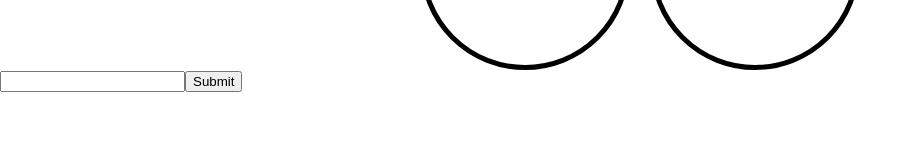
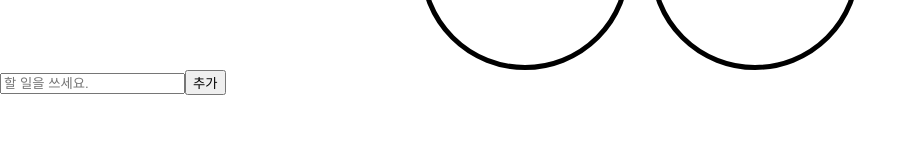
Before and after one commit to saramnim/UVC-TodoList, a React (Create React App) app: page / in a window 1280 px wide. Shown: the part 140-300 px from the top of the page, without its empty margins (0-923 px from the left). Built offline with nearby package versions, Linux system fonts and the light colour scheme.

Commit message:
feature: submit, remove, complete

```diff
--- a/package.json
+++ b/package.json
@@ -6,6 +6,7 @@
     "@testing-library/jest-dom": "^5.16.5",
     "@testing-library/react": "^13.4.0",
     "@testing-library/user-event": "^13.5.0",
+    "axios": "^1.4.0",
     "react": "^18.2.0",
     "react-dom": "^18.2.0",
     "react-scripts": "5.0.1",
--- a/src/App.js
+++ b/src/App.js
@@ -1,11 +1,13 @@
 import ECharacter from "./Components/MovingCharacter/Character";
 import TodoList from "./Components/TodoList/TodoSample";
+import Todo from "./Components/TodoList/todo";
 
 function App() {
   return (
     <div className="App">
       <ECharacter />
-      <TodoList />
+      {/* <TodoList /> */}
+      <Todo />
     </div>
   );
 }
--- /dev/null
+++ b/src/Components/TodoList/todo.jsx
@@ -0,0 +1,70 @@
+import React, { useState } from "react";
+
+export default function Todo() {
+  const [todos, setTodos] = useState([]);
+  const [todoId, setTodoIds] = useState(0);
+  const [todoDone, setTodoDone] = useState(false);
+
+  const handleDelete = (deleteId) => {
+    setTodos(
+      todos.filter((item) => {
+        return item.todoId !== deleteId;
+      })
+    );
+  };
+  // 내가 킁익한 todo만 todoDone의 상태를 바꾼다.
+  const handleToggle = (toggleId) => {
+    setTodos(
+      todos.map((item) => {
+        return item.todoId === toggleId
+          ? { ...item, todoDone: !item.todoDone }
+          : item;
+      })
+    );
+  };
+
+  return (
+    <>
+      <form
+        onSubmit={(e) => {
+          e.preventDefault();
+          console.log(e.target.todoText.value);
+          setTodos([
+            ...todos, // 배열의 요소나 객체의 멤버를 그대로 복사, 쉼표는 최신화
+            {
+              todoId: todoId,
+              todoText: e.target.todoText.value,
+              todoDone: false,
+            },
+          ]);
+          setTodoIds(todoId + 1);
+        }}
+      >
+        <input type="text" placeholder="할 일을 쓰세요." name="todoText" />
+        <input type="submit" value="추가" />
+      </form>
+      <ul>
+        {todos.map((item, index) => {
+          return (
+            <li key={index}>
+              <span
+                style={{
+                  textDecoration: item.todoDone ? "line-through" : "none",
+                }}
+                onClick={() => handleToggle(item.todoId)}
+              >
+                {item.todoText}
+              </span>
+              <span onClick={() => handleDelete(item.todoId)}> X </span>
+            </li>
+          );
+        })}
+      </ul>
+    </>
+  );
+}
+
+// Create - add make
+// Read - get Show
+//
+//
```
Also changed, not shown: 1 other file (tests, documents, lock files or other folders).
